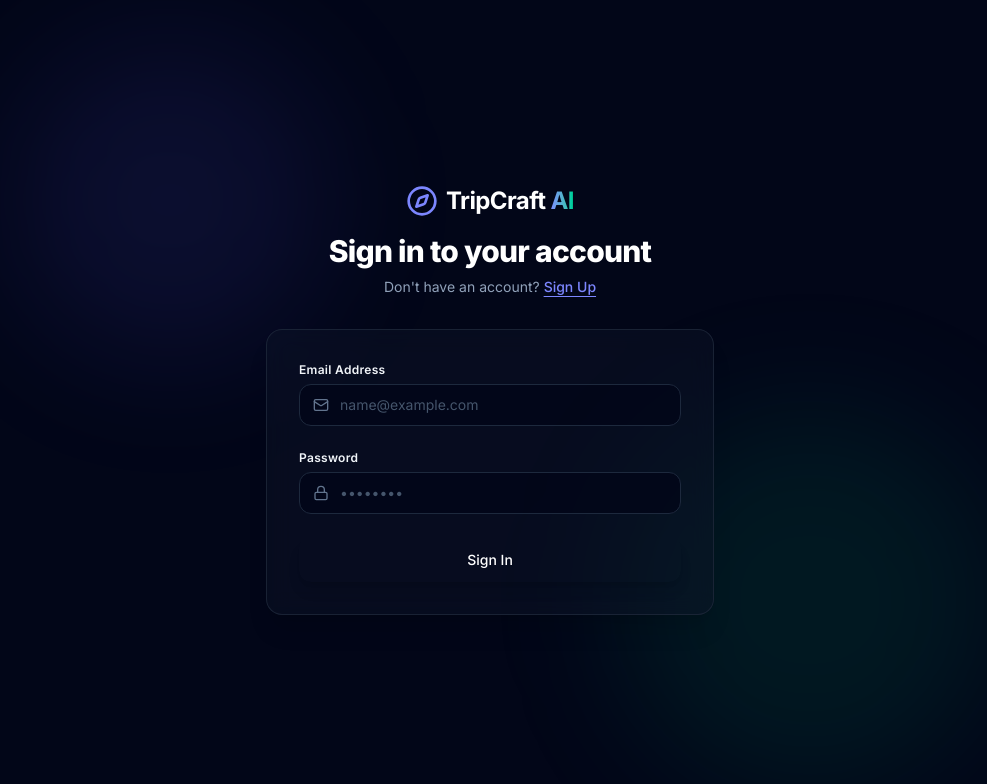
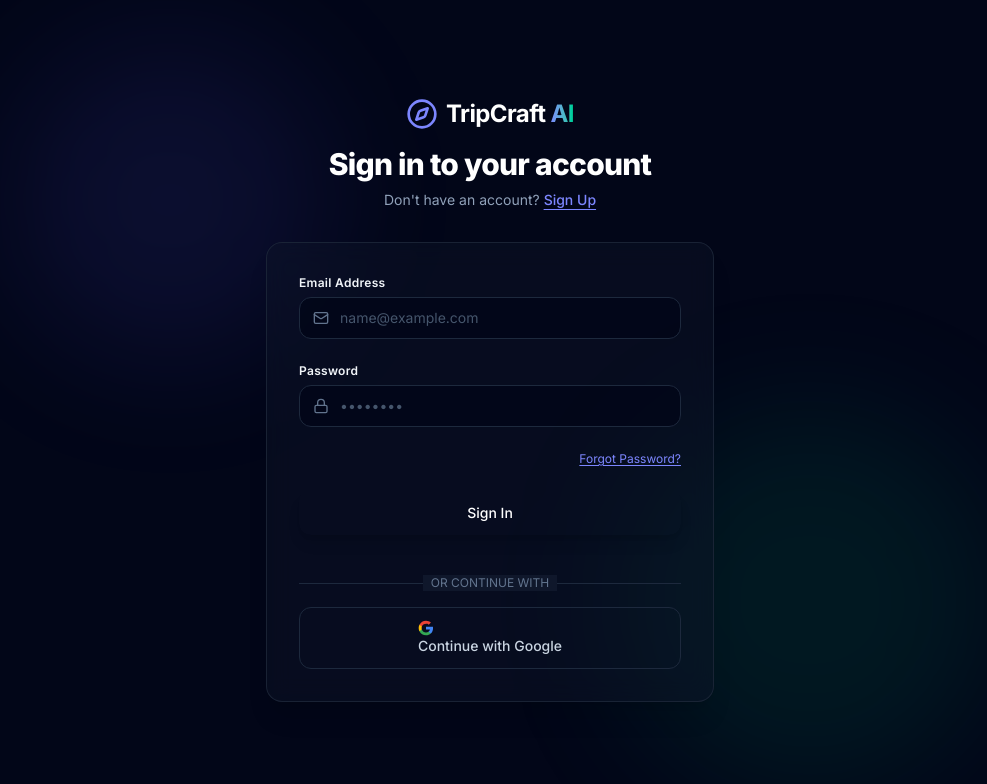
Before and after one commit to narasimhasn06/tripcraft-ai, a Next.js app: page /auth in a window 1280 px wide. Shown: the top 784 px of the page, without its empty margins (150-1137 px from the left). Built offline with nearby package versions, Linux system fonts and the light colour scheme; no server answers.

Commit message:
feat: integrate forgot password, continue with google, and remove connection checker banner

```diff
--- a/src/app/auth/callback/page.tsx
+++ b/src/app/auth/callback/page.tsx
@@ -7,7 +7,13 @@
   const router = useRouter();
 
   useEffect(() => {
-    router.replace('/dashboard');
+    const params = new URLSearchParams(window.location.search);
+    const type = params.get('type');
+    if (type === 'recovery') {
+      router.replace('/auth?view=update_password');
+    } else {
+      router.replace('/dashboard');
+    }
   }, [router]);
 
   return null;
--- a/src/app/auth/page.tsx
+++ b/src/app/auth/page.tsx
@@ -7,9 +7,39 @@
 import { Card } from '@/components/ui/card';
 import { Compass, Mail, Lock, AlertCircle, CheckCircle } from 'lucide-react';
 import Link from 'next/link';
+import { useRouter } from 'next/navigation';
+import { supabase } from '@/lib/supabaseClient';
+
+const GoogleIcon = () => (
+  <svg className="h-4 w-4 mr-2" viewBox="0 0 24 24" fill="currentColor">
+    <path
+      d="M22.56 12.25c0-.78-.07-1.53-.2-2.25H12v4.26h5.92c-.26 1.37-1.04 2.53-2.21 3.31v2.77h3.57c2.08-1.92 3.28-4.74 3.28-8.09z"
+      fill="#4285F4"
+    />
+    <path
+      d="M12 23c2.97 0 5.46-.98 7.28-2.66l-3.57-2.77c-.98.66-2.23 1.06-3.71 1.06-2.86 0-5.29-1.93-6.16-4.53H2.18v2.84C3.99 20.53 7.7 23 12 23z"
+      fill="#34A853"
+    />
+    <path
+      d="M5.84 14.09c-.22-.66-.35-1.36-.35-2.09s.13-1.43.35-2.09V7.06H2.18C1.43 8.55 1 10.22 1 12s.43 3.45 1.18 4.94l2.85-2.22.81-.63z"
+      fill="#FBBC05"
+    />
+    <path
+      d="M12 5.38c1.62 0 3.06.56 4.21 1.64l3.15-3.15C17.45 2.09 14.97 1 12 1 7.7 1 3.99 3.47 2.18 7.06l3.66 2.84c.87-2.6 3.3-4.53 12-4.53z"
+      fill="#EA4335"
+    />
+  </svg>
+);
 
 export default function AuthPage() {
-  const [isSignUp, setIsSignUp] = useState(false);
+  const [view, setView] = useState<'signin' | 'signup' | 'forgot_password' | 'update_password'>(() => {
+    if (typeof window !== 'undefined') {
+      const params = new URLSearchParams(window.location.search);
+      const v = params.get('view');
+      if (v === 'update_password') return 'update_password';
+    }
+    return 'signin';
+  });
   const [email, setEmail] = useState('');
   const [password, setPassword] = useState('');
   const [loading, setLoading] = useState(false);
@@ -17,9 +47,58 @@
   const [message, setMessage] = useState<string | null>(null);
 
   const { signIn, signUp, isConnected } = useAuth();
+  const router = useRouter();
 
   const handleSubmit = async (e: React.FormEvent) => {
     e.preventDefault();
+    setError(null);
+    setMessage(null);
+
+    if (view === 'forgot_password') {
+      if (!email) {
+        setError('Please enter your email address.');
+        return;
+      }
+      setLoading(true);
+      try {
+        if (isConnected) {
+          const { error } = await supabase.auth.resetPasswordForEmail(email, {
+            redirectTo: `${window.location.origin}/auth/callback?type=recovery`
+          });
+          if (error) throw error;
+        }
+        setMessage('Password reset link sent! Please check your email.');
+      } catch (err) {
+        setError(err instanceof Error ? err.message : 'Failed to send reset link.');
+      } finally {
+        setLoading(false);
+      }
+      return;
+    }
+
+    if (view === 'update_password') {
+      if (!password || password.length < 6) {
+        setError('Password must be at least 6 characters.');
+        return;
+      }
+      setLoading(true);
+      try {
+        if (isConnected) {
+          const { error } = await supabase.auth.updateUser({ password });
+          if (error) throw error;
+        }
+        setMessage('Password updated successfully! Redirecting...');
+        setTimeout(() => {
+          router.push('/dashboard');
+        }, 1500);
+      } catch (err) {
+        setError(err instanceof Error ? err.message : 'Failed to update password.');
+      } finally {
+        setLoading(false);
+      }
+      return;
+    }
+
     if (!email || !password) {
       setError('Please fill in all fields.');
       return;
@@ -30,11 +109,9 @@
     }
 
     setLoading(true);
-    setError(null);
-    setMessage(null);
 
     try {
-      if (isSignUp) {
+      if (view === 'signup') {
         await signUp(email, password);
         if (isConnected) {
           setMessage('Account registration completed! Please check your email for the confirmation link.');
@@ -61,6 +138,30 @@
     }
   };
 
+  const handleGoogleSignIn = async () => {
+    setLoading(true);
+    setError(null);
+    try {
+      if (isConnected) {
+        const { error } = await supabase.auth.signInWithOAuth({
+          provider: 'google',
+          options: {
+            redirectTo: `${window.location.origin}/auth/callback`
+          }
+        });
+        if (error) throw error;
+      } else {
+        // Mock login
+        const mockUser = { id: 'google-user-id', email: 'googleuser@gmail.com' };
+        localStorage.setItem('tripcraft_session', JSON.stringify({ access_token: 'mock-google', user: mockUser }));
+        window.location.href = '/dashboard';
+      }
+    } catch (err) {
+      setError(err instanceof Error ? err.message : 'Failed to initialize Google login.');
+      setLoading(false);
+    }
+  };
+
   return (
     <div className="flex-1 flex flex-col justify-center items-center px-4 sm:px-6 lg:px-8 py-12 relative overflow-hidden bg-slate-950 min-h-screen">
       {/* Background neon glows */}
@@ -75,20 +176,58 @@
             <span>TripCraft <span className="bg-gradient-to-r from-indigo-400 to-emerald-400 bg-clip-text text-transparent">AI</span></span>
           </Link>
           <h2 className="text-3xl font-extrabold text-white tracking-tight">
-            {isSignUp ? 'Create your account' : 'Sign in to your account'}
+            {view === 'signup' && 'Create your account'}
+            {view === 'signin' && 'Sign in to your account'}
+            {view === 'forgot_password' && 'Reset your password'}
+            {view === 'update_password' && 'Set new password'}
           </h2>
           <p className="mt-2 text-sm text-slate-400">
-            {isSignUp ? 'Already have an account? ' : "Don't have an account? "}
+            {view === 'signin' && (
+              <>
+                Don&apos;t have an account?{' '}
                 <button
                   onClick={() => {
-                setIsSignUp(!isSignUp);
+                    setView('signup');
                     setError(null);
                     setMessage(null);
                   }}
                   className="font-medium text-indigo-400 hover:text-indigo-300 underline underline-offset-4 transition-colors"
                 >
-              {isSignUp ? 'Sign In' : 'Sign Up'}
+                  Sign Up
                 </button>
+              </>
+            )}
+            {view === 'signup' && (
+              <>
+                Already have an account?{' '}
+                <button
+                  onClick={() => {
+                    setView('signin');
+                    setError(null);
+                    setMessage(null);
+                  }}
+                  className="font-medium text-indigo-400 hover:text-indigo-300 underline underline-offset-4 transition-colors"
+                >
+                  Sign In
+                </button>
+              </>
+            )}
+            {view === 'forgot_password' && (
+              <>
+                Remembered your password?{' '}
+                <button
+                  onClick={() => {
+                    setView('signin');
+                    setError(null);
+                    setMessage(null);
+                  }}
+                  className="font-medium text-indigo-400 hover:text-indigo-300 underline underline-offset-4 transition-colors"
+                >
+                  Sign In
+                </button>
+              </>
+            )}
+            {view === 'update_password' && 'Enter your new password below'}
           </p>
         </div>
 
@@ -109,6 +248,7 @@
               </div>
             )}
 
+            {view !== 'update_password' && (
               <Input
                 id="email"
                 label="Email Address"
@@ -120,10 +260,12 @@
                 placeholder="name@example.com"
                 leftIcon={<Mail className="h-4 w-4" />}
               />
+            )}
 
+            {view !== 'forgot_password' && (
               <Input
                 id="password"
-              label="Password"
+                label={view === 'update_password' ? 'New Password' : 'Password'}
                 type="password"
                 required
                 disabled={loading}
@@ -132,14 +274,58 @@
                 placeholder="••••••••"
                 leftIcon={<Lock className="h-4 w-4" />}
               />
+            )}
+
+            {view === 'signin' && (
+              <div className="flex items-center justify-end">
+                <button
+                  type="button"
+                  onClick={() => {
+                    setView('forgot_password');
+                    setError(null);
+                    setMessage(null);
+                  }}
+                  className="text-xs text-indigo-400 hover:text-indigo-300 underline underline-offset-2 transition-colors"
+                >
+                  Forgot Password?
+                </button>
+              </div>
+            )}
 
             <Button
               type="submit"
               className="w-full py-3"
               isLoading={loading}
             >
-              {isSignUp ? 'Create Account' : 'Sign In'}
+              {view === 'signin' && 'Sign In'}
+              {view === 'signup' && 'Create Account'}
+              {view === 'forgot_password' && 'Send Reset Link'}
+              {view === 'update_password' && 'Update Password'}
             </Button>
+
+            {(view === 'signin' || view === 'signup') && (
+              <>
+                <div className="relative my-4">
+                  <div className="absolute inset-0 flex items-center">
+                    <span className="w-full border-t border-slate-800" />
+                  </div>
+                  <div className="relative flex justify-center text-xs uppercase">
+                    <span className="bg-slate-900 px-2 text-slate-500">Or continue with</span>
+                  </div>
+                </div>
+
+                <Button
+                  type="button"
+                  variant="outline"
+                  onClick={handleGoogleSignIn}
+                  className="w-full py-3 hover:-translate-y-0.5 active:translate-y-0 transition-all border-slate-800 hover:bg-slate-900 flex justify-center items-center"
+                  isLoading={loading}
+                >
+                  <GoogleIcon />
+                  Continue with Google
+                </Button>
+              </>
+            )}
           </form>
         </Card>
       </div>
--- a/src/components/AuthProvider.tsx
+++ b/src/components/AuthProvider.tsx
@@ -69,13 +69,16 @@
       getInitialSession();
 
       const { data: { subscription } } = supabase.auth.onAuthStateChange(
-        (_event, session) => {
+        (event, session) => {
           if (session) {
             setSession(session);
             setUser({
               id: session.user.id,
               email: session.user.email || '',
             });
+            if (event === 'PASSWORD_RECOVERY') {
+              router.push('/auth?view=update_password');
+            }
           } else {
             setSession(null);
             setUser(null);
@@ -118,6 +121,10 @@
       router.push(`/auth?next=${encodeURIComponent(pathname)}`);
     } else if (user && pathname === '/auth') {
       const params = new URLSearchParams(window.location.search);
+      const view = params.get('view');
+      if (view === 'update_password') {
+        return; // Allow stay on /auth to update password
+      }
       const nextParam = params.get('next');
       router.push(nextParam ? decodeURIComponent(nextParam) : '/dashboard');
     }
```
Also changed, not shown: src/app/dashboard/page.tsx (+5 -12 lines). Lines whose indentation alone changed are shown as unchanged.
